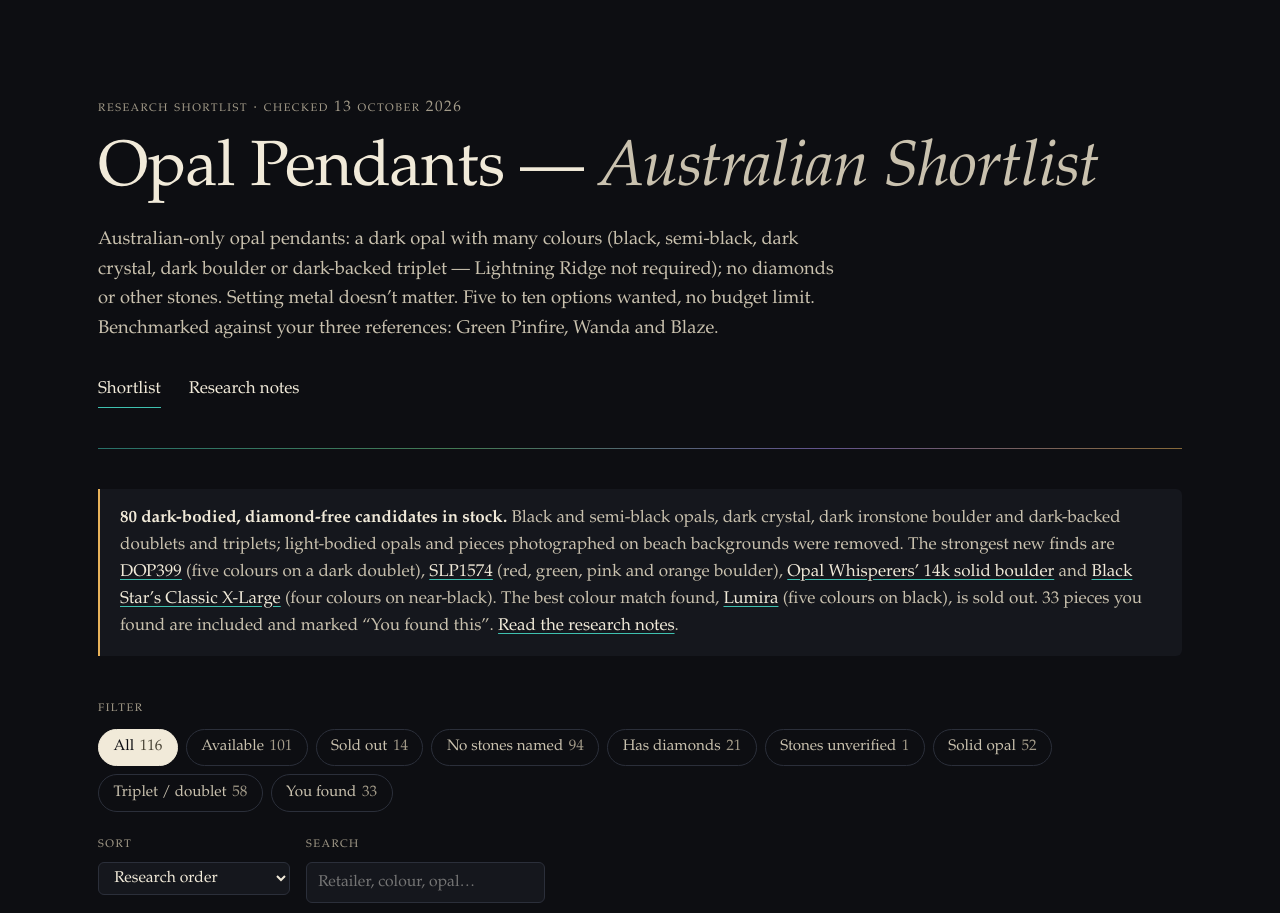
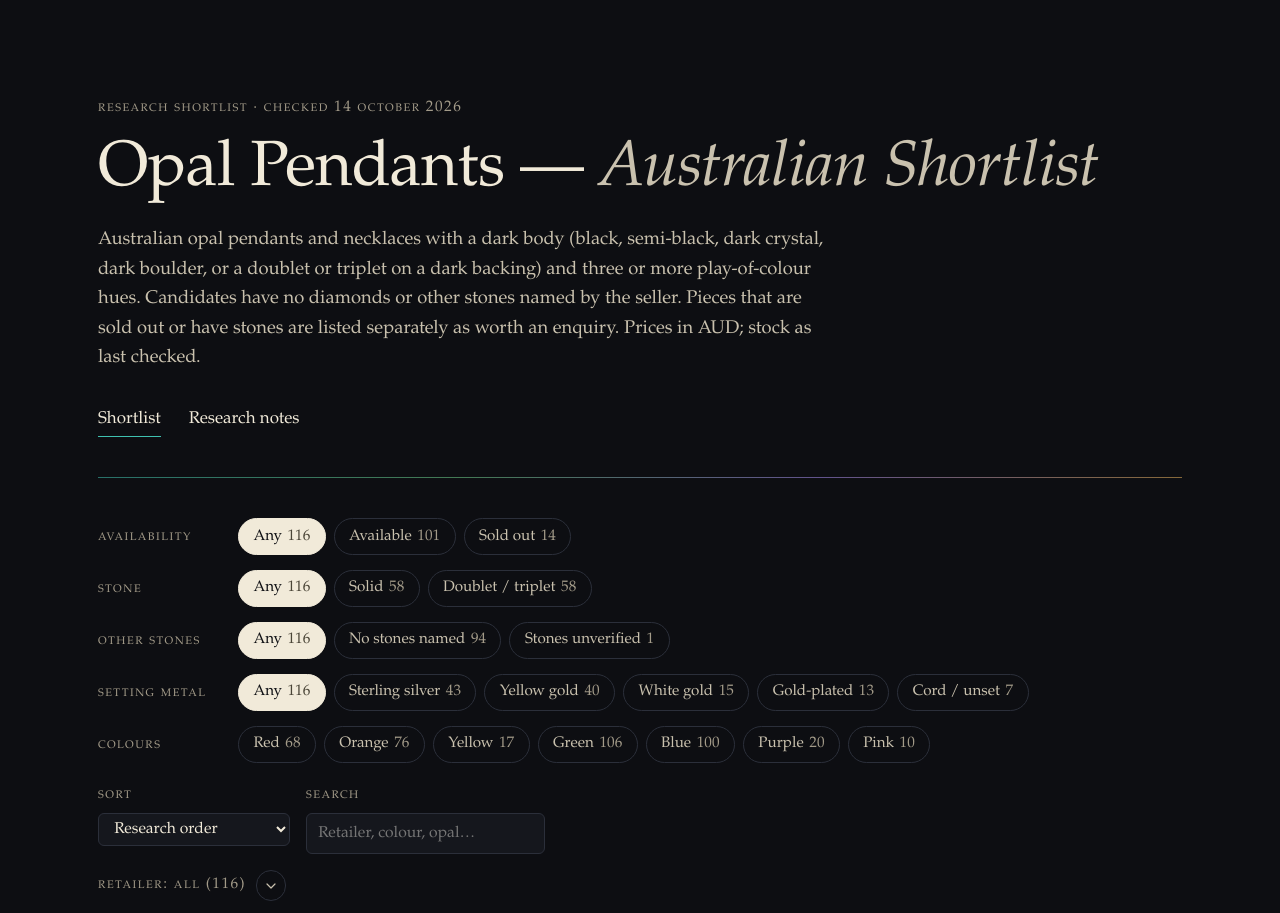
Before and after one commit to tmck-code/tmck-code.github.io, a Jekyll site: the page pages/opal-pendants/index.html, which Jekyll copies as it is, in a window 1280 px wide. Shown: the top 913 px of the page. Built offline with Jekyll 4.4.1, drawn with Linux system fonts in a browser that asks for light colours; some of the changed text lies outside the part shown.

Commit message:
opal pendants: rework filters into categories, add metal and colour filters, drop reference section and notice
Co-Authored-By: Claude Fable 5.1 <noreply@anthropic.com>

```diff
--- a/pages/opal-pendants/index.html
+++ b/pages/opal-pendants/index.html
@@ -62,15 +62,20 @@
   nav.primary a:hover { border-bottom-color: var(--amber); }
 
   main { padding: 2.5rem 0 5rem; }
-  .notice {
-    border-left: 2px solid var(--amber); background: var(--ink-2);
-    padding: 1rem 1.25rem; margin: 0 0 2.5rem; color: var(--ivory-2); border-radius: 0 var(--radius) var(--radius) 0;
-  }
-  .notice strong { color: var(--ivory); font-weight: 600; }
 
   .controls { display: flex; flex-wrap: wrap; gap: 1.25rem 2rem; align-items: end; justify-content: space-between; margin-bottom: 1rem; }
   .chips { display: flex; flex-wrap: wrap; gap: .5rem; border: 0; padding: 0; margin: 0; }
   .chips legend { margin-bottom: .5rem; padding: 0; }
+  .filter-rows { display: grid; gap: .9rem; margin-bottom: 1.25rem; }
+  .filter-rows .chips legend { float: left; margin: 0 .75rem 0 0; min-width: 7.5rem; padding-top: .45rem; }
+  .filter-rows .chips legend + * { clear: none; }
+  .retailer-head { display: flex; align-items: center; gap: .6rem; }
+  .retailer-toggle {
+    font: inherit; color: var(--ivory-2); background: transparent; border: 1px solid var(--line, #3a3a3a);
+    border-radius: 999px; width: 1.9rem; height: 1.9rem; cursor: pointer; display: inline-flex; align-items: center; justify-content: center;
+  }
+  .retailer-toggle svg { width: 1rem; height: 1rem; fill: none; stroke: currentColor; stroke-width: 1.8; stroke-linecap: round; stroke-linejoin: round; transition: transform .2s; }
+  .retailer-toggle[aria-expanded="true"] svg { transform: rotate(180deg); }
   .chip {
     font: inherit; font-size: .95rem; color: var(--ivory-2); background: transparent;
     border: 1px solid var(--line); border-radius: 999px; padding: .35rem .9rem; cursor: pointer;
@@ -144,11 +149,6 @@
   .card-foot a:hover, .card-foot a:focus-visible { border-color: var(--opal); }
   .card-foot svg { width: 1.05rem; height: 1.05rem; fill: none; stroke: currentColor; stroke-width: 1.8; stroke-linecap: round; stroke-linejoin: round; }
   .empty { color: var(--muted); font-style: italic; padding: 2rem 0; }
-  .group-toggle > summary { cursor: pointer; list-style: none; display: flex; align-items: center; gap: .6rem; }
-  .group-toggle > summary::-webkit-details-marker { display: none; }
-  .group-toggle > summary::before { content: '\25B8'; color: var(--muted); font-size: 1.1rem; transition: transform .2s; }
-  .group-toggle[open] > summary::before { transform: rotate(90deg); }
-  .group-toggle > summary h2 { display: inline; }
 
   /* Detail */
   .back { display: inline-block; margin-bottom: 2rem; text-decoration: none; }
@@ -199,9 +199,9 @@
 <a class="skip" href="#main">Skip to content</a>
 <header class="site">
   <div class="wrap">
-    <p class="kicker label">Research shortlist &middot; checked 13 October 2026</p>
+    <p class="kicker label">Research shortlist &middot; checked 14 October 2026</p>
     <h1>Opal Pendants — <em>Australian Shortlist</em></h1>
-    <p class="brief">Australian-only opal pendants: a dark opal with many colours (black, semi-black, dark crystal, dark boulder or dark-backed triplet &mdash; Lightning Ridge not required); no diamonds or other stones. Setting metal doesn&rsquo;t matter. Five to ten options wanted, no budget limit. Benchmarked against your three references: Green Pinfire, Wanda and Blaze.</p>
+    <p class="brief">Australian opal pendants and necklaces with a dark body (black, semi-black, dark crystal, dark boulder, or a doublet or triplet on a dark backing) and three or more play-of-colour hues. Candidates have no diamonds or other stones named by the seller. Pieces that are sold out or have stones are listed separately as worth an enquiry. Prices in AUD; stock as last checked.</p>
     <nav class="primary" aria-label="Primary">
       <a href="#/" data-nav="list">Shortlist</a>
       <a href="#/about" data-nav="about">Research notes</a>
@@ -217,7 +217,7 @@
 <footer class="site">
   <div class="wrap">
     <hr class="rule">
-    <p>Specifications are seller marketing copy and have not been independently verified. &ldquo;No stones named&rdquo; means the seller text names none &mdash; not an explicit &ldquo;no diamonds&rdquo; statement. Prices in AUD. Stock (one-off pieces) and prices as checked 13 October 2026 and may change.</p>
+    <p>Specifications are seller marketing copy and have not been independently verified. &ldquo;No stones named&rdquo; means the seller text names none &mdash; not an explicit &ldquo;no diamonds&rdquo; statement. Prices in AUD. Stock (one-off pieces) and prices as checked 14 October 2026 and may change.</p>
   </div>
 </footer>
 
@@ -235,8 +235,6 @@
 // userFound: true = a piece the user found and sent in (13 Oct 2026 batch).
 // ---------------------------------------------------------------------------
 const GROUPS = [
-  { id: 'reference', label: 'Your references', collapsed: true,
-    sub: 'The three opals.net.au pieces you sent. Green Pinfire and Wanda name no stones; Blaze has a diamond.' },
   { id: 'candidate', label: 'Candidates to buy',
     sub: 'In stock, no stones named by the seller, dark-bodied opal. Ordered darkest and most multicoloured first: black and semi-black, dark crystal, dark ironstone boulder, then triplets on dark backing.' },
   { id: 'enquire', label: 'Worth an enquiry',
@@ -1637,23 +1635,61 @@ const PIECES = [
   })
 ];
 
-const FILTERS = [
-  { id: 'all',       label: 'All',             test: () => true },
-  { id: 'available', label: 'Available',       test: p => p.status === 'available' },
-  { id: 'sold',      label: 'Sold out',        test: p => p.status === 'sold' || p.status === 'oos' },
-  { id: 'clean',     label: 'No stones named', test: p => !p.diamonds && !p.stonesUnknown },
-  { id: 'diamonds',  label: 'Has diamonds',    test: p => p.diamonds },
-  { id: 'unknown',   label: 'Stones unverified', test: p => p.stonesUnknown },
-  { id: 'solid',     label: 'Solid opal',      test: p => !isAssembled(p) && !p.stonesUnknown && p.opalType !== 'Not stated' },
-  { id: 'assembled', label: 'Triplet / doublet', test: p => isAssembled(p) },
-  { id: 'user',      label: 'You found',       test: p => p.userFound }
+const ANY = { id: 'any', label: 'Any', test: () => true };
+
+const METAL_LABELS = { silver: 'Sterling silver', yellow: 'Yellow gold', white: 'White gold', rose: 'Rose gold', plated: 'Gold-plated', cord: 'Cord / unset' };
+
+// Returns every setting-metal id found in p.setting (usually one; mixed settings return several).
+function metals(p) {
+  const t = p.setting.toLowerCase().replace('gold-plated display chain', '');
+  if (/plated/.test(t)) return ['plated'];
+  const out = [];
+  const bare = t.replace(/white( and \w+)? gold/g, ' ').replace(/rose gold/g, ' ');
+  if (/silver/.test(t)) out.push('silver');
+  if (/yellow/.test(t) || /\bgold\b/.test(bare)) out.push('yellow');
+  if (/white( and \w+)? gold/.test(t)) out.push('white');
+  if (/rose gold/.test(t)) out.push('rose');
+  if (!out.length && /cord|unset|drilled/.test(t)) out.push('cord');
+  return out;
+}
+
+const COLOUR_WORDS = { red: 'red', orange: 'orange', yellow: 'yellow', green: 'green', blue: 'blue', purple: 'purple|violet', pink: 'pink' };
+
+function hasColour(p, c) {
+  const t = p.colours.toLowerCase();
+  return /rainbow|full spectrum/.test(t) || new RegExp('\\b(' + COLOUR_WORDS[c] + ')\\b').test(t);
+}
+
+const FILTER_CATEGORIES = [
+  { id: 'availability', label: 'Availability', chips: [
+    ANY,
+    { id: 'available', label: 'Available', test: p => p.status === 'available' },
+    { id: 'sold', label: 'Sold out', test: p => p.status === 'sold' || p.status === 'oos' }
+  ] },
+  { id: 'stone', label: 'Stone', chips: [
+    ANY,
+    { id: 'solid', label: 'Solid', test: p => !isAssembled(p) },
+    { id: 'assembled', label: 'Doublet / triplet', test: p => isAssembled(p) }
+  ] },
+  { id: 'other', label: 'Other stones', chips: [
+    ANY,
+    { id: 'clean', label: 'No stones named', test: p => !p.diamonds && !p.stonesUnknown },
+    { id: 'unknown', label: 'Stones unverified', test: p => p.stonesUnknown }
+  ] },
+  { id: 'metal', label: 'Setting metal', chips: [ANY].concat(Object.keys(METAL_LABELS).map(m =>
+    ({ id: m, label: METAL_LABELS[m], test: p => metals(p).includes(m) }))) },
+  { id: 'colours', label: 'Colours', multi: true, chips: Object.keys(COLOUR_WORDS).map(c =>
+    ({ id: c, label: c[0].toUpperCase() + c.slice(1), test: p => hasColour(p, c) })) }
 ];
 
 const RETAILERS = [...new Set(PIECES.map(p => p.retailer))];
 
 const STATUS_CLASS = { available: 'b-available', sold: 'b-sold', oos: 'b-oos', check: 'b-check' };
 
-const state = { filter: 'all', retailer: 'all', sort: 'default', q: '' };
+const state = {
+  filters: { availability: 'any', stone: 'any', other: 'any', metal: 'any', colours: [] },
+  retailer: 'all', retailerOpen: false, sort: 'default', q: ''
+};
 
 // ---------------------------------------------------------------------------
 // Helpers
@@ -1723,13 +1760,22 @@ function badges(p) {
 }
 
 function lookalike(p) {
-  return isAssembled(p) ? `<p class="lookalike">${esc(ASSEMBLED)}</p>` : '';
+  return '';
+}
+
+// True when p passes every category except `skip` (counts use this so they stay useful).
+function passes(p, skip) {
+  return FILTER_CATEGORIES.every(cat => {
+    if (cat.id === skip) return true;
+    const sel = state.filters[cat.id];
+    if (cat.multi) return sel.every(id => cat.chips.find(c => c.id === id).test(p));
+    return sel === 'any' || cat.chips.find(c => c.id === sel).test(p);
+  });
 }
 
 function visible() {
-  const f = FILTERS.find(x => x.id === state.filter) || FILTERS[0];
   const q = state.q.trim().toLowerCase();
-  let list = PIECES.filter(f.test)
+  let list = PIECES.filter(p => passes(p, null))
     .filter(p => state.retailer === 'all' || p.retailer === state.retailer)
     .filter(p => !q ||
       [p.name, p.code, p.retailer, p.opalType, p.opal, p.setting, p.colours, p.diamondNote].join(' ').toLowerCase().includes(q));
@@ -1744,27 +1790,51 @@ function visible() {
   return list;
 }
 
-function chipSet(items, key, active) {
-  return items.map(it => `<button type="button" class="chip" data-${key}="${esc(it.id)}" aria-pressed="${active === it.id}">${esc(it.label)}<span class="n">${it.n}</span></button>`).join('');
+function isOn(cat, id) {
+  return cat.multi ? state.filters[cat.id].includes(id) : state.filters[cat.id] === id;
+}
+
+function chipSet(items, key, isActive) {
+  return items.map(it => `<button type="button" class="chip" data-${key}="${esc(it.id)}" aria-pressed="${isActive(it.id)}">${esc(it.label)}<span class="n">${it.n}</span></button>`).join('');
+}
+
+function categoryRow(cat) {
+  const base = PIECES.filter(p => passes(p, cat.id));
+  const items = cat.chips
+    .map(c => ({ id: c.id, label: c.label, n: base.filter(c.test).length }))
+    .filter(c => c.n > 0 || c.id === 'any' || isOn(cat, c.id));
+  return `
+      <fieldset class="chips" id="cat-${cat.id}" data-cat="${cat.id}">
+        <legend class="label">${esc(cat.label)}</legend>
+        ${chipSet(items, 'chip', id => isOn(cat, id))}
+      </fieldset>`;
+}
+
+function retailerRow() {
+  const items = [{ id: 'all', label: 'All', n: PIECES.length }]
+    .concat(RETAILERS.map(r => ({ id: r, label: r, n: PIECES.filter(p => p.retailer === r).length })));
+  const open = state.retailer !== 'all' || state.retailerOpen;
+  const head = state.retailer === 'all'
+    ? `<span class="label">Retailer: All (${PIECES.length})</span>`
+    : `<span class="label">Retailer</span>`;
+  const toggle = state.retailer === 'all'
+    ? `<button type="button" class="retailer-toggle" id="retailer-toggle" aria-expanded="${open}" aria-controls="retailer-chips" aria-label="${open ? 'Hide' : 'Show'} retailer list">${ICON_CHEVRON}</button>`
+    : '';
+  return `
+      <div class="retailer-head">${head}${toggle}</div>
+      <fieldset class="chips" id="retailer-chips"${open ? '' : ' hidden'}>
+        <legend class="label" hidden>Retailer</legend>
+        ${chipSet(items, 'retailer', id => state.retailer === id)}
+      </fieldset>`;
 }
 
 // ---------------------------------------------------------------------------
 // Views
 // ---------------------------------------------------------------------------
 function renderList() {
-  const filterChips = chipSet(FILTERS.map(f => ({ id: f.id, label: f.label, n: PIECES.filter(f.test).length }))
-    .filter(f => f.n > 0 || f.id === 'all' || f.id === state.filter), 'filter', state.filter);
-  const retailerChips = chipSet(
-    [{ id: 'all', label: 'All', n: PIECES.length }].concat(RETAILERS.map(r => ({ id: r, label: r, n: PIECES.filter(p => p.retailer === r).length }))),
-    'retailer', state.retailer);
-
   view.innerHTML = `
-    <p class="notice"><strong>${PIECES.filter(p => p.group === 'candidate').length} dark-bodied, diamond-free candidates in stock.</strong> Black and semi-black opals, dark crystal, dark ironstone boulder and dark-backed doublets and triplets; light-bodied opals and pieces photographed on beach backgrounds were removed. The strongest new finds are <a href="#/piece/boa-dop399">DOP399</a> (five colours on a dark doublet), <a href="#/piece/boa-slp1574">SLP1574</a> (red, green, pink and orange boulder), <a href="#/piece/ow-13388">Opal Whisperers&rsquo; 14k solid boulder</a> and <a href="#/piece/bso-sgtp082a">Black Star&rsquo;s Classic X-Large</a> (four colours on near-black). The best colour match found, <a href="#/piece/lumira">Lumira</a> (five colours on black), is sold out. ${PIECES.filter(p => p.userFound).length} pieces you found are included and marked &ldquo;You found this&rdquo;. <a href="#/about">Read the research notes</a>.</p>
+    <div class="filter-rows" id="filter-rows">${FILTER_CATEGORIES.map(categoryRow).join('')}</div>
     <div class="controls">
-      <fieldset class="chips" id="filter-chips">
-        <legend class="label">Filter</legend>
-        ${filterChips}
-      </fieldset>
       <div class="field-row">
         <div class="field">
           <label class="label" for="sort">Sort</label>
@@ -1780,12 +1850,7 @@ function renderList() {
         </div>
       </div>
     </div>
-    <div class="controls">
-      <fieldset class="chips" id="retailer-chips">
-        <legend class="label">Retailer</legend>
-        ${retailerChips}
-      </fieldset>
-    </div>
+    <div class="filter-rows" id="retailer-rows">${retailerRow()}</div>
     <p class="count" id="count" role="status"></p>
     <div id="groups"></div>`;
 
@@ -1793,21 +1858,41 @@ function renderList() {
   const q = document.getElementById('q');
   sort.value = state.sort;
   q.value = state.q;
-
-  const wire = (setId, key) => {
-    const btns = view.querySelectorAll(`#${setId} .chip`);
-    btns.forEach(btn => btn.addEventListener('click', () => {
-      state[key] = btn.dataset[key];
-      btns.forEach(b => b.setAttribute('aria-pressed', String(b === btn)));
-      renderGrid();
-    }));
-  };
-  wire('filter-chips', 'filter');
-  wire('retailer-chips', 'retailer');
+  wireFilters();
   sort.addEventListener('change', () => { state.sort = sort.value; renderGrid(); });
   q.addEventListener('input', () => { state.q = q.value; renderGrid(); });
-
   renderGrid();
+}
+
+// Re-renders the filter and retailer rows (counts depend on the other selections), then the grid.
+function refreshFilters() {
+  document.getElementById('filter-rows').innerHTML = FILTER_CATEGORIES.map(categoryRow).join('');
+  document.getElementById('retailer-rows').innerHTML = retailerRow();
+  wireFilters();
+  renderGrid();
+}
+
+function wireFilters() {
+  view.querySelectorAll('#filter-rows .chip').forEach(btn => btn.addEventListener('click', () => {
+    const cat = FILTER_CATEGORIES.find(c => c.id === btn.closest('[data-cat]').dataset.cat);
+    const id = btn.dataset.chip;
+    if (cat.multi) {
+      const cur = state.filters[cat.id];
+      state.filters[cat.id] = cur.includes(id) ? cur.filter(x => x !== id) : cur.concat(id);
+    } else {
+      state.filters[cat.id] = id;
+    }
+    refreshFilters();
+  }));
+  view.querySelectorAll('#retailer-chips .chip').forEach(btn => btn.addEventListener('click', () => {
+    state.retailer = btn.dataset.retailer;
+    refreshFilters();
+  }));
+  const toggle = document.getElementById('retailer-toggle');
+  if (toggle) toggle.addEventListener('click', () => {
+    state.retailerOpen = !state.retailerOpen;
+    refreshFilters();
+  });
 }
 
 function card(p) {
@@ -1848,12 +1933,6 @@ function renderGrid() {
   out.innerHTML = GROUPS.map(g => {
     const items = list.filter(p => p.group === g.id);
     if (!items.length) return '';
-    if (g.collapsed) return `
-      <details class="group group-toggle">
-        <summary><h2 class="group-h" id="g-${g.id}">${esc(g.label)} <span class="label">&middot; ${items.length}</span></h2></summary>
-        <p class="group-sub">${esc(g.sub)}</p>
-        <ul class="grid">${items.map(card).join('')}</ul>
-      </details>`;
     return `
       <section class="group" aria-labelledby="g-${g.id}">
         <h2 class="group-h" id="g-${g.id}">${esc(g.label)} <span class="label">&middot; ${items.length}</span></h2>
@@ -1952,7 +2031,7 @@ function renderAbout() {
       </ul>
 
       <h3>Pieces you found</h3>
-      <p>${uf.length} pieces you sent in (13 October 2026) from ${esc(listJoin(ufRetailers))} are included and marked &ldquo;You found this&rdquo;; use the &ldquo;You found&rdquo; filter to see them together. ${ufBy('candidate')} are candidates, ${ufBy('enquire')} are worth an enquiry.</p>
+      <p>${uf.length} pieces you sent in (13 October 2026) from ${esc(listJoin(ufRetailers))} are included and marked &ldquo;You found this&rdquo;. ${ufBy('candidate')} are candidates, ${ufBy('enquire')} are worth an enquiry.</p>
       <ul>
         <li>Stone-free status for these comes from the page text plus inspection of the main product image &mdash; not just the seller copy.</li>
         <li>Opals Down Under lists prices ex GST; the prices shown here add 10% GST (the ex-GST figure is shown alongside).</li>
```
Also changed, not shown: other parts of pages/opal-pendants/index.html (+8 -7 lines).
